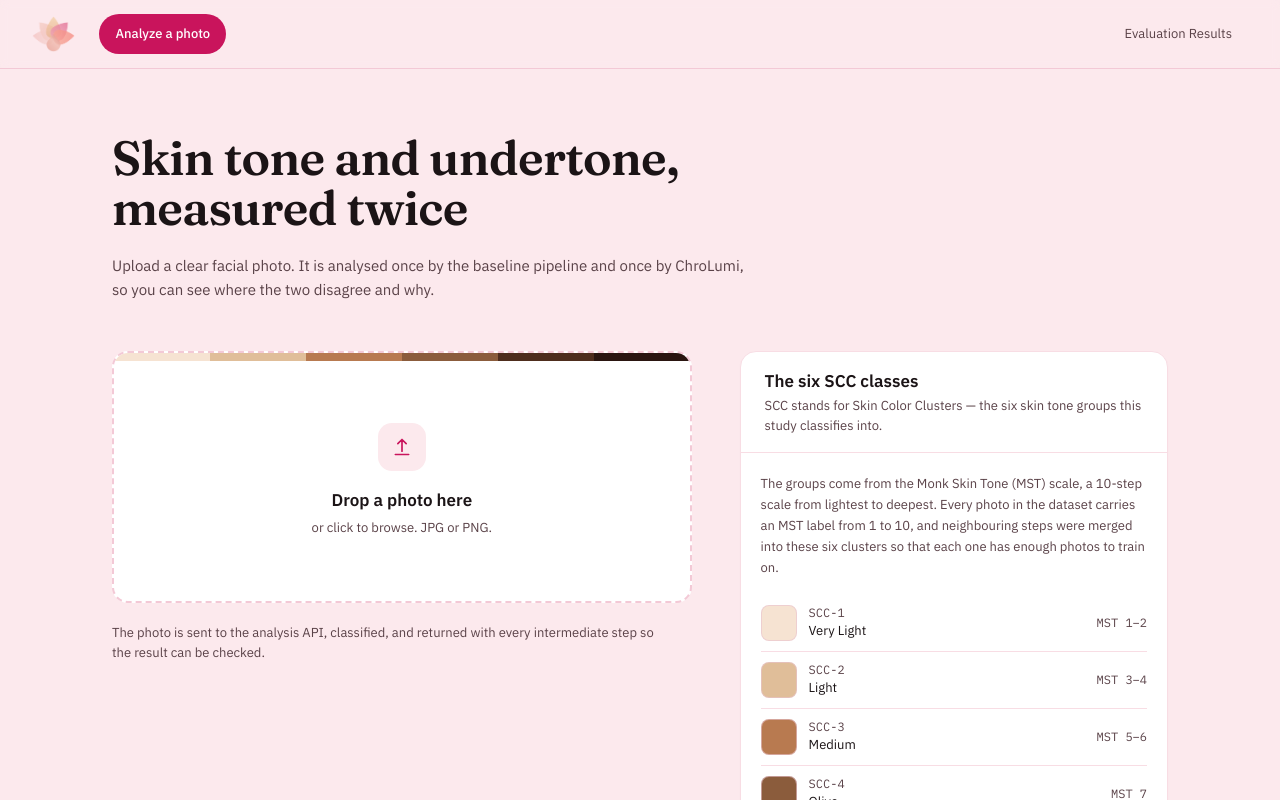
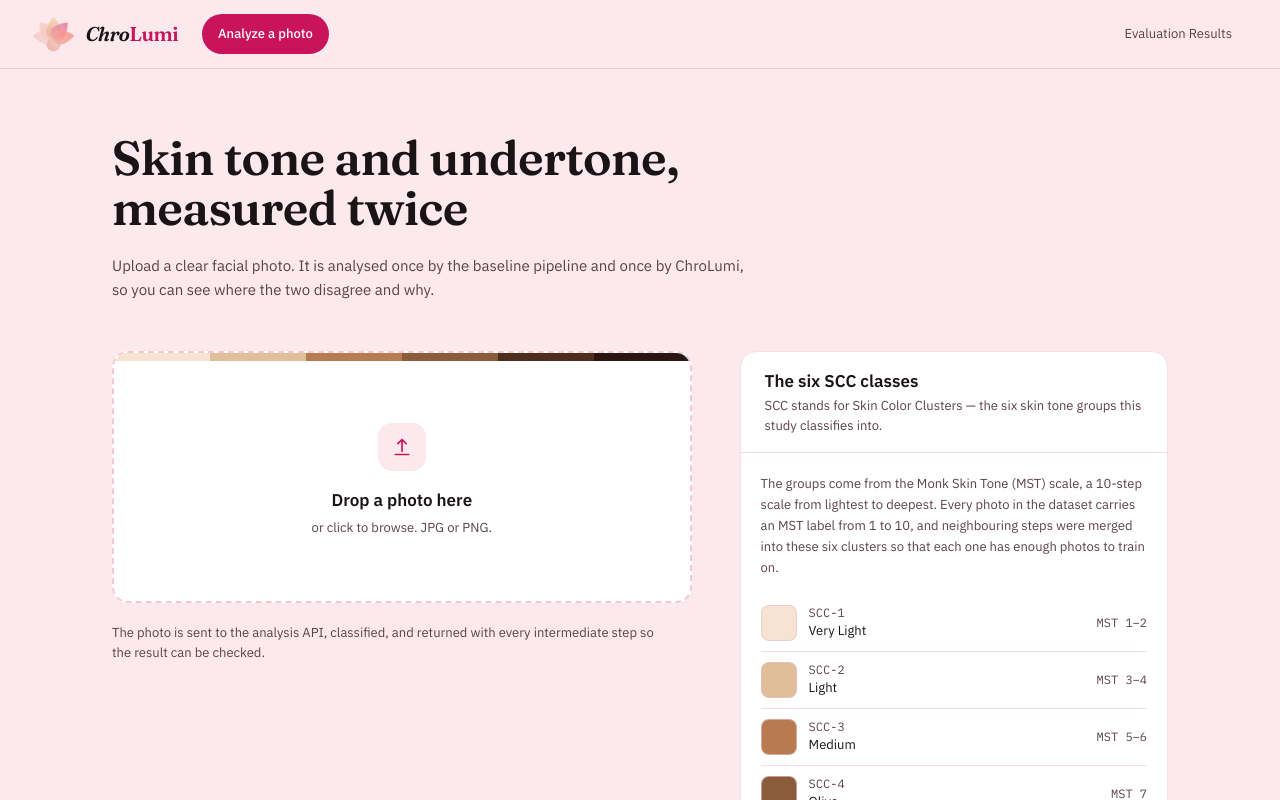
Before and after one commit to jen-0415/HueView-tool, a React (Vite) app in the folder frontend/: page /#analyze in a window 1280 px wide. Shown: the top 800 px of the page. Built offline with nearby package versions, Linux system fonts and the light colour scheme; no server answers.

Commit message:
Put the wordmark back beside the mark
The mark is decorative now that the name sits next to it as real text, so
its alt is empty and a screen reader announces the name once.

```diff
--- a/frontend/src/components/Header.jsx
+++ b/frontend/src/components/Header.jsx
@@ -3,15 +3,16 @@ import { TABS } from "../view";
 export default function Header({ tab, onTab }) {
   return (
     <header className="sticky top-0 z-20 bg-blush-soft/92 backdrop-blur-sm border-b border-line px-4 sm:px-8 py-3.5 flex items-center gap-x-6 gap-y-3 flex-wrap">
-      {/* The mark carries no wordmark, so the name lives in the alt text and
-          stays in the accessibility tree. */}
-      <img
-        src="/chrolumi.png"
-        alt="ChroLumi"
-        width="44"
-        height="36"
-        className="h-9 w-auto shrink-0"
-      />
+      {/* Mark and wordmark together. The mark is decorative here -- the name
+          is right beside it as real text, so alt="" keeps a screen reader
+          from announcing it twice. */}
+      <div className="flex items-center gap-2.5 shrink-0">
+        <img src="/chrolumi.png" alt="" width="44" height="36" className="h-9 w-auto" />
+        <span className="font-display text-sub font-semibold tracking-tight">
+          <span className="italic text-ink">Chro</span>
+          <span className="text-accent">Lumi</span>
+        </span>
+      </div>
 
       {onTab && (
         <nav className="flex flex-1 items-center gap-1" aria-label="Sections">
```
